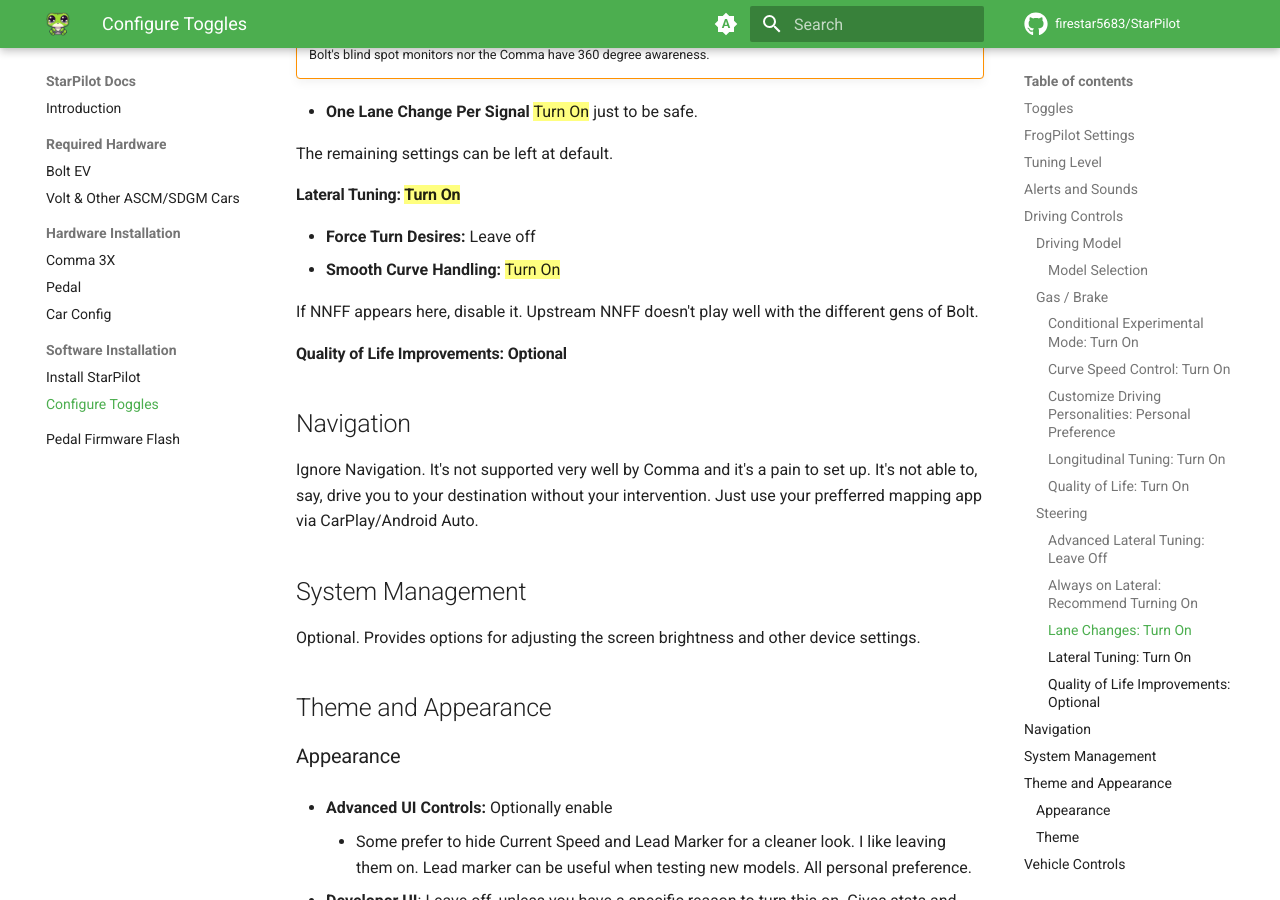
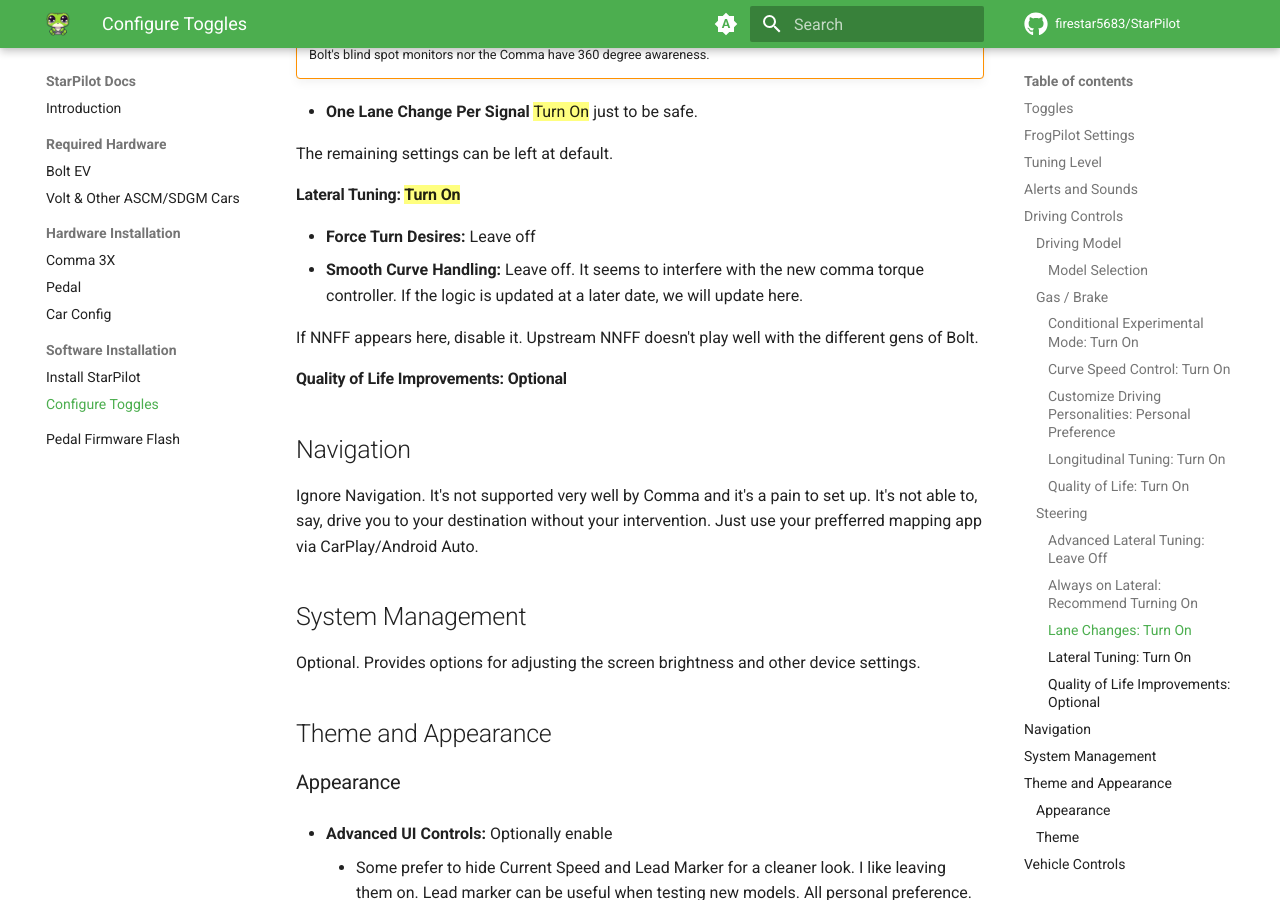
Before and after one commit to StarPilot-Docs/docs, an MkDocs documentation site: the page built from docs/software/toggles.md, in a window 1280 px wide and 900 px high, scrolled down 5187 px. Built offline with MkDocs 1.6.1 and Material for MkDocs 9.7.7, drawn with Linux system fonts in a browser that asks for light colours; comment, search, counter and statistics services are not loaded.

Commit message:
Update toggles.md

```diff
--- a/docs/software/toggles.md
+++ b/docs/software/toggles.md
@@ -159,7 +159,7 @@
 #### Lateral Tuning: ==Turn On==
 
 * **Force Turn Desires:** Leave off
-* **Smooth Curve Handling:** ==Turn On==
+* **Smooth Curve Handling:** Leave off. It seems to interfere with the new comma torque controller. If the logic is updated at a later date, we will update here.
 
 If NNFF appears here, disable it. Upstream NNFF doesn't play well with the different gens of Bolt.
 
```
